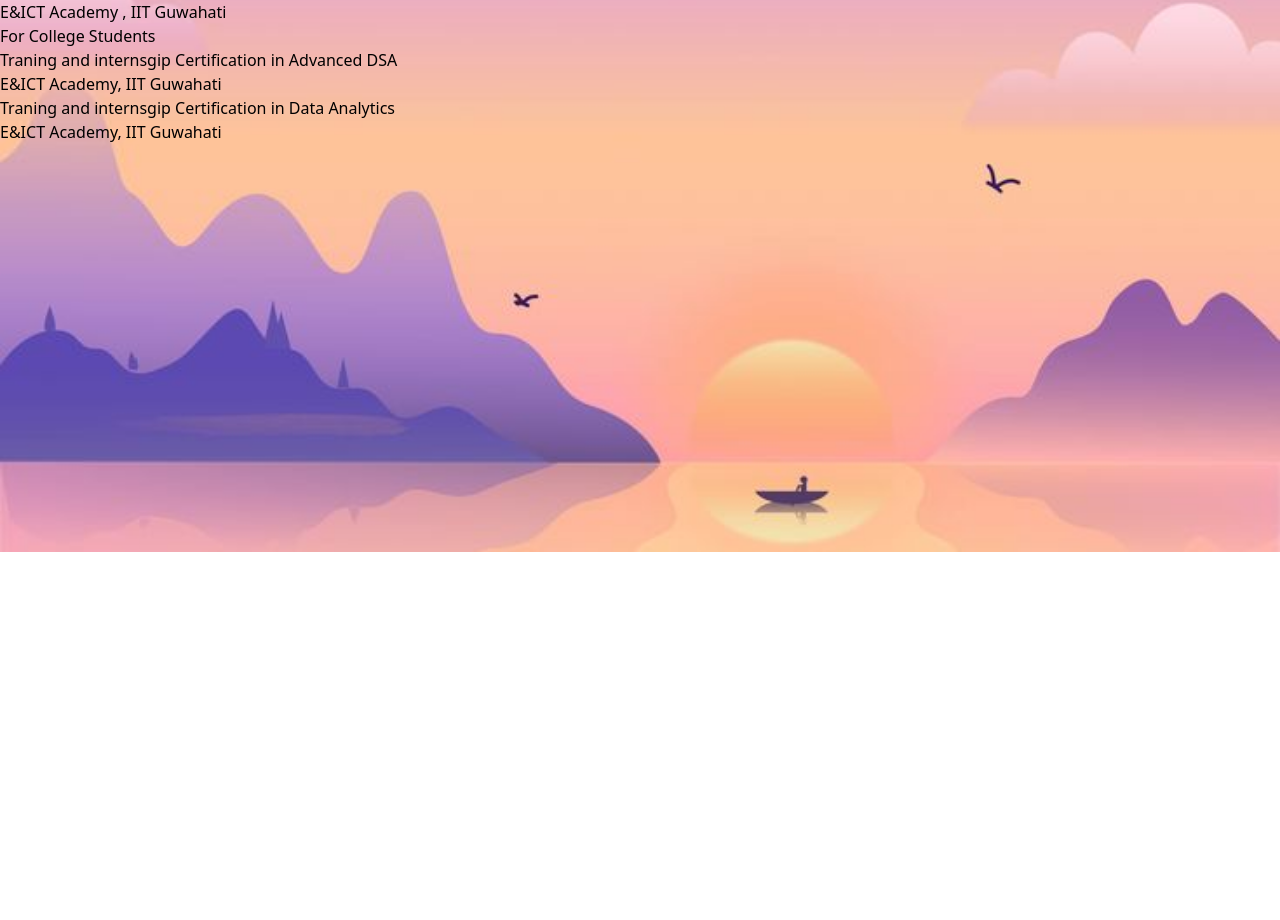
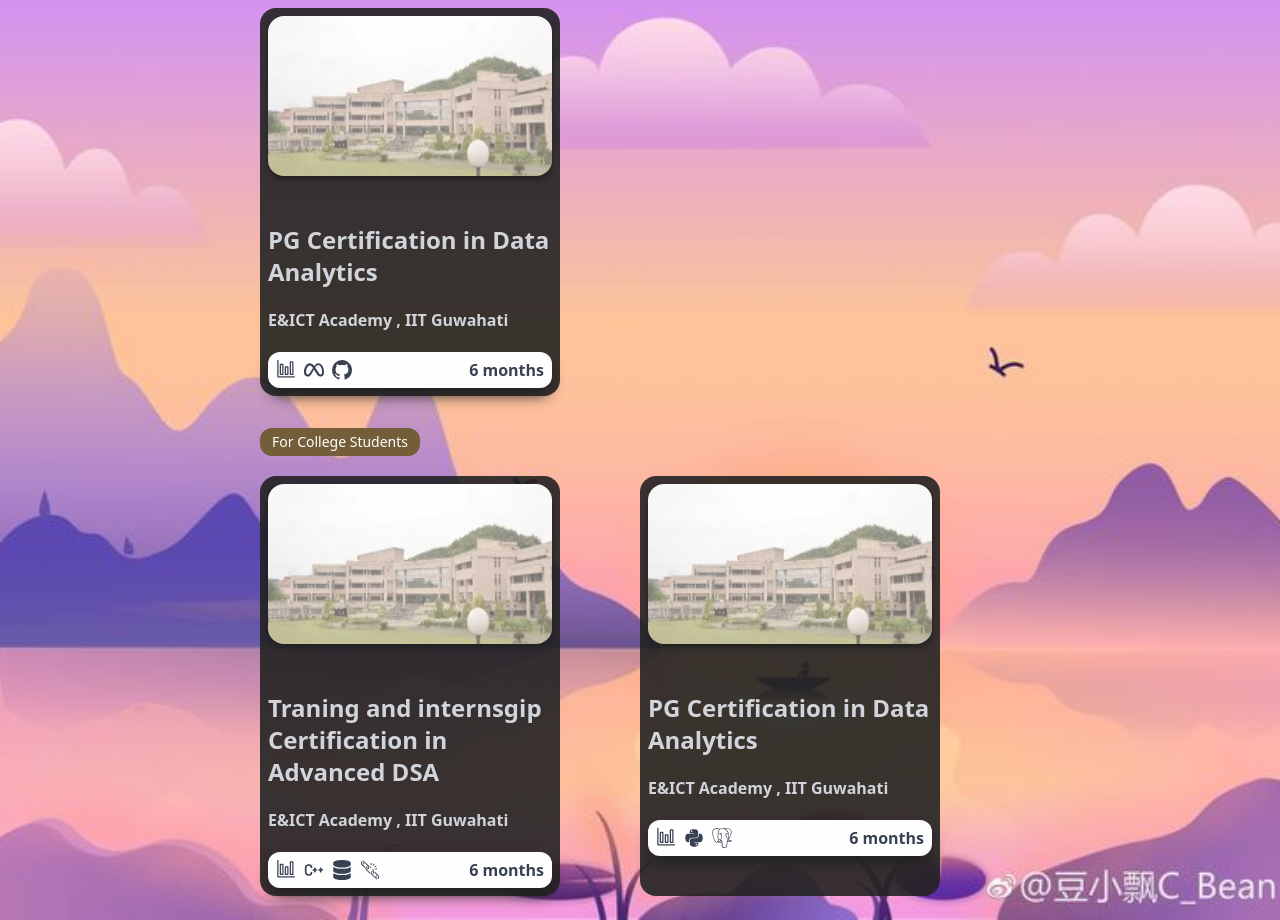
Before and after one commit to sar07thak/coding-ninja-intern, a React (Vite) app in the folder vite-project/: page / in a window 1280 px wide. Shown: the part 1832-2752 px from the top of the page. Before the commit the page ends 2384 px from the top, so only its background shows below. Built offline with nearby package versions, Linux system fonts and the light colour scheme.

Commit message:
Refactor App and IItCertificate components: Added overflow handling in App for better layout, updated Courses component styling for improved responsiveness, and enhanced Certificate with new assets and structured content for course offerings.

```diff
--- a/vite-project/src/App.jsx
+++ b/vite-project/src/App.jsx
@@ -7,10 +7,12 @@
 export const App = () => {
   return (
     <>
+    <div className="overflow-x-hidden">
       <Navbar />
       <Home/>
       <Courses />
       <IItCertificate />
+    </div>
     </>
   );
 };
--- a/vite-project/src/components/Courses.jsx
+++ b/vite-project/src/components/Courses.jsx
@@ -51,11 +51,11 @@
   return (
     <>
       <div className="progress-bar h-36 border-l-2 z-[1] border-black absolute left-[10px] md:left-[250px] " ref={boxRef}></div>
-      <div className="relative z-[-1] bg-cover bg-center  flex justify-center  items-center p-20 md:p-10 md:gap-16 gap-10">
+      <div className="relative z-[-1] bg-cover bg-center  flex justify-center  items-center px-10 py-5 md:p-10 md:gap-16 gap-10">
       <div className="track absolute left-[10px] md:left-[250px] top-0 border-gray-400 border-l-2 border-dotted h-[90%] ">
       </div>
         <div>
-            <h1 className=" text-7xl md:text-8xl font-bold mb-10 text-[#E3E3E3]  ">OUR OFFERINGS</h1>
+            <h1 className=" text-7xl md:text-8xl font-bold mb-10 text-[#E3E3E3]">OUR OFFERINGS</h1>
             <div className="flex  absolute md:top-44  gap-5 *">
                 <p className="text-lg font-semibold ">👉 Job Bootcamp</p>
                 <div className=" bg-[#E6ECFC] px-5 font-semibold py-.5 rounded-r-full ">For graduates</div>
--- a/vite-project/src/components/IItCertificate.jsx
+++ b/vite-project/src/components/IItCertificate.jsx
@@ -1,30 +1,118 @@
 import React from "react";
 import bgimage from "../assets/n3.jpg";
+import iit from "../assets/iit.jpg";
+import { FaMeta } from "react-icons/fa6";
+import { VscGithubInverted } from "react-icons/vsc";
+import { VscGraph } from "react-icons/vsc";
+import frame from "../assets/frame.jpg";
+import { TbBrandCpp } from "react-icons/tb";
+import { FaDatabase } from "react-icons/fa";
+import { GiBreakingChain } from "react-icons/gi";
+import { FaPython } from "react-icons/fa";
+import { SiPostgresql } from "react-icons/si";
 
 export const IItCertificate = () => {
   return (
     <>
       <div
-        className="relative z-[-1] bg-cover backdrop-contrast-200 backdrop-brightness-200 h-[600px] bg-center "
+        className="relative z-[-1] bg-cover  backdrop-contrast-200 backdrop-brightness-200  bg-center "
         style={{ backgroundImage: `url(${bgimage})` }}
       >
-        <div>
-          <div>For graduates</div>
-          <div>
-            <div>PG Certification in Data Analytics</div>
-            <div>E&ICT Academy , IIT Guwahati</div>
+        <div className="relative md:left-[260px] top-2 p-2 md:p-0 ">
+          <div className="bg-[#745E39] w-40 text-center rounded-xl text-white text-sm p-1 mb-5">
+            For graduates
           </div>
-          <div>For College Students</div>
-          <div>
-            <div>Traning and internsgip Certification in Advanced DSA</div>
-            <div>E&ICT Academy, IIT Guwahati</div>
+
+          <div className=" flex flex-col p-2 md:w-[300px] rounded-2xl mb-8  bg-[#222222e4]">
+            <img
+              src={iit}
+              alt=""
+              className="shadow-md shadow-[#222] w-54 h-40 bg-cover rounded-2xl mb-12 relative"
+            />
+            {/* <div className="absolute bottom-[350px] md:bottom-[370px] left-8 bg-white w-10 h-10 rounded-xl">
+              <img src={frame} alt="" className="rounded-lg" />
+            </div> */}
+            <div className="font-bold text-2xl mb-5 text-gray-300">
+              PG Certification in Data Analytics
+            </div>
+            <div className="text-md font-semibold text-gray-300 mb-5">
+              E&ICT Academy , IIT Guwahati
+            </div>
+            <div className="rounded-xl h-9 text-gray-700 p-2 flex justify-between bg-[#FEFEFE] items-center shadow-lg shadow-[#222] ">
+              <div className="flex gap-2 text-xl">
+                {" "}
+                <VscGraph /> <FaMeta /> <VscGithubInverted />
+              </div>
+              <div className="font-semibold">6 months</div>
+            </div>
           </div>
-          <div>
-            <div>Traning and internsgip Certification in Data Analytics</div>
-            <div>E&ICT Academy, IIT Guwahati</div>
+
+          <div className="bg-[#745E39] w-40 text-center rounded-xl text-white text-sm p-1 mb-5 ">
+            For College Students
+          </div>
+
+          <div className="flex md:flex-row flex-col md:gap-20">
+            <div className=" flex flex-col p-2 md:w-[300px] rounded-2xl mb-8  bg-[#222222e4]">
+              <img
+                src={iit}
+                alt=""
+                className="shadow-md shadow-[#222] w-54 h-40 bg-cover rounded-2xl mb-12 relative"
+              />
+              {/* <div className="absolute bottom-[350px] md:bottom-[370px] left-8 bg-white w-10 h-10 rounded-xl">
+                <img src={frame} alt="" className="rounded-lg" />
+              </div> */}
+              <div className="font-bold text-2xl mb-5 text-gray-300">
+                Traning and internsgip Certification in Advanced DSA
+              </div>
+              <div className="text-md font-semibold text-gray-300 mb-5">
+                E&ICT Academy , IIT Guwahati
+              </div>
+              <div className="rounded-xl h-9 text-gray-700 p-2 flex justify-between bg-[#FEFEFE] items-center shadow-lg shadow-[#222] ">
+                <div className="flex gap-2 text-xl">
+                  {" "}
+                  <VscGraph /> <TbBrandCpp />  <FaDatabase /> <GiBreakingChain />
+                </div>
+                <div className="font-semibold">6 months</div>
+              </div>
+            </div>
+
+            <div className=" flex flex-col p-2 md:w-[300px] rounded-2xl mb-8  bg-[#222222e4]">
+              <img
+                src={iit}
+                alt=""
+                className="shadow-md shadow-[#222] w-54 h-40 bg-cover rounded-2xl mb-12 relative"
+              />
+              {/* <div className="absolute bottom-[350px] md:bottom-[370px] left-8 bg-white w-10 h-10 rounded-xl">
+                <img src={frame} alt="" className="rounded-lg" />
+              </div> */}
+              <div className="font-bold text-2xl mb-5 text-gray-300">
+                PG Certification in Data Analytics
+              </div>
+              <div className="text-md font-semibold text-gray-300 mb-5">
+                E&ICT Academy , IIT Guwahati
+              </div>
+              <div className="rounded-xl h-9 text-gray-700 p-2 flex justify-between bg-[#FEFEFE] items-center shadow-lg shadow-[#222] ">
+                <div className="flex gap-2 text-xl">
+                  {" "}
+                  <VscGraph /> <FaPython/> <SiPostgresql />
+                </div>
+                <div className="font-semibold">6 months</div>
+              </div>
+            </div>
           </div>
         </div>
       </div>
     </>
   );
 };
+
+{
+  /* <div>
+<div></div>
+<div>E&ICT Academy, IIT Guwahati</div>
+</div>
+<div>
+<div>Traning and internsgip Certification in Data Analytics</div>
+<div>E&ICT Academy, IIT Guwahati</div>
+</div> */
+}
```
Also changed, not shown: vite-project/src/assets/frame.jpg (added).
